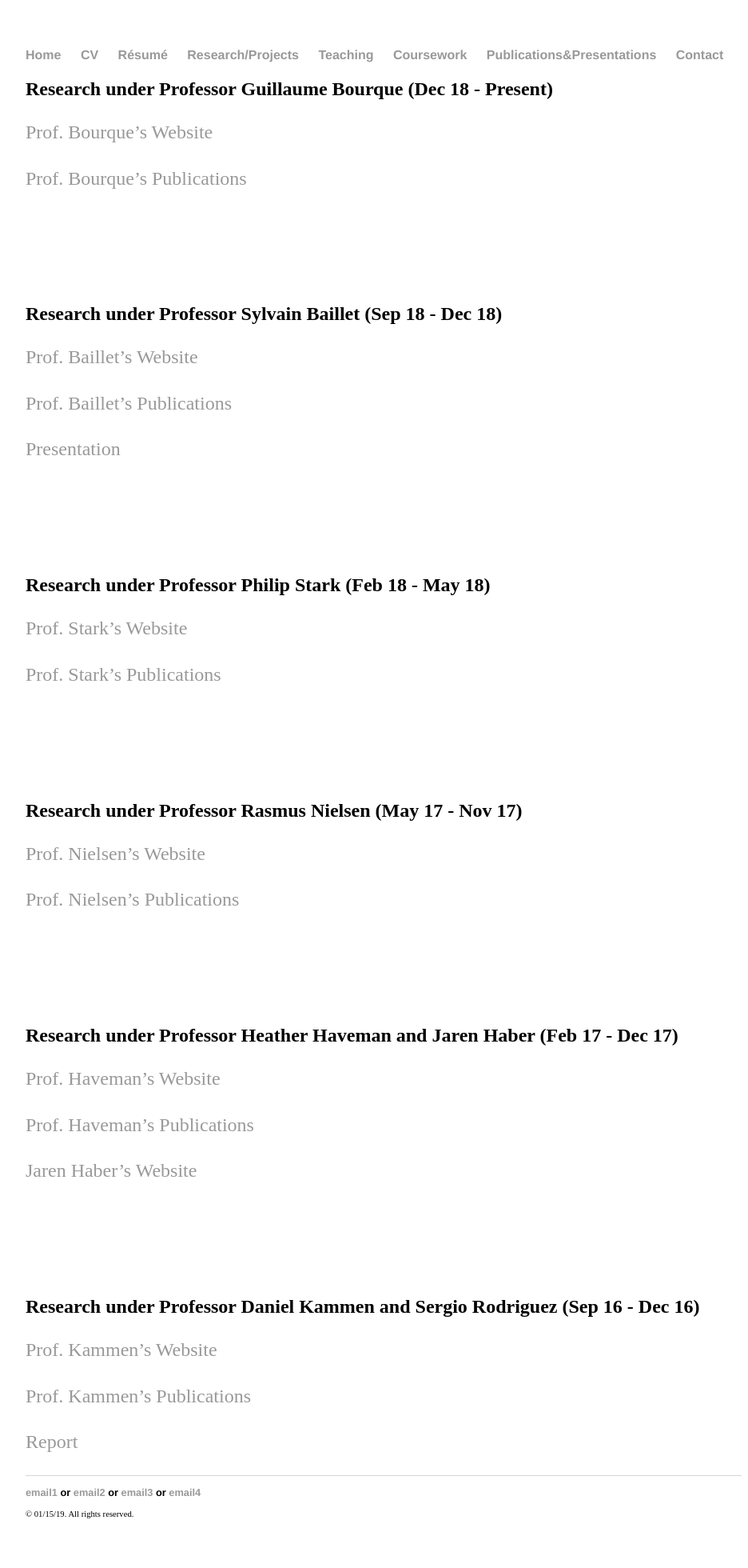
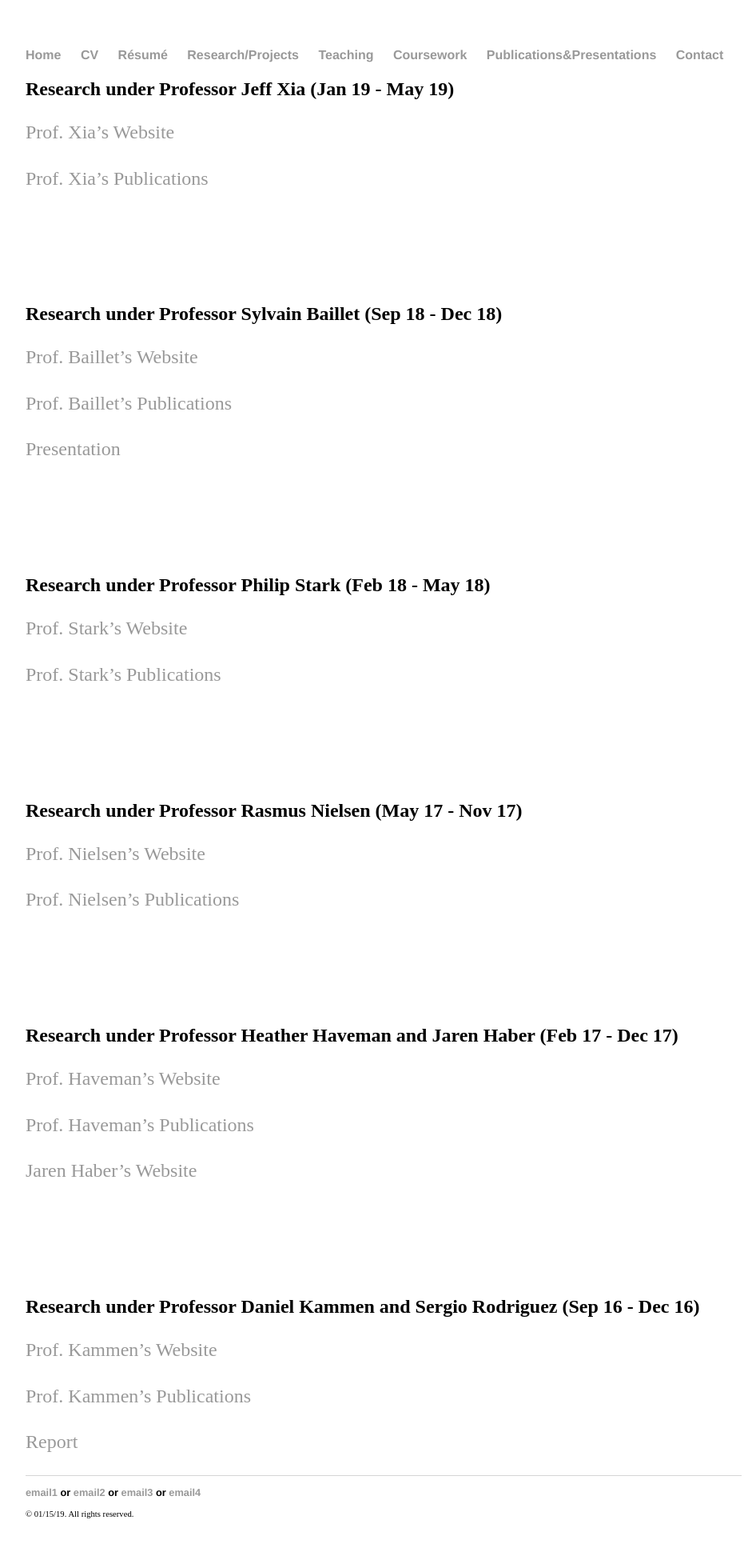
Before and after one commit to yjkweon24/yjkweon24.github.io, a Jekyll site: the page built from researchprojects/researchprojects.md, in a window 1280 px wide. Shown: the whole page at 80% size, without its empty margins (160-1096 px from the left). Built offline with Jekyll 4.4.1, drawn with Linux system fonts in a browser that asks for light colours.

Commit message:
update researcher

```diff
--- a/researchprojects/researchprojects.md
+++ b/researchprojects/researchprojects.md
@@ -3,11 +3,11 @@ layout: default
 title: Research/Projects
 ---
 
-## Research under Professor Guillaume Bourque (Dec 18 - Present)
+## Research under Professor Jeff Xia (Jan 19 - May 19)
 
-[Prof. Bourque's Website](http://www.computationalgenomics.ca/BourqueLab/)
+[Prof. Xia's Website](http://xialab.ca/)
 
-[Prof. Bourque's Publications](https://scholar.google.com/citations?hl=en&user=Et_RonIAAAAJ&view_op=list_works&sortby=pubdate)
+[Prof. Xia's Publications](https://scholar.google.com/citations?hl=en&user=v7O1ib0AAAAJ&view_op=list_works&sortby=pubdate)
 
 <br>
 
```
